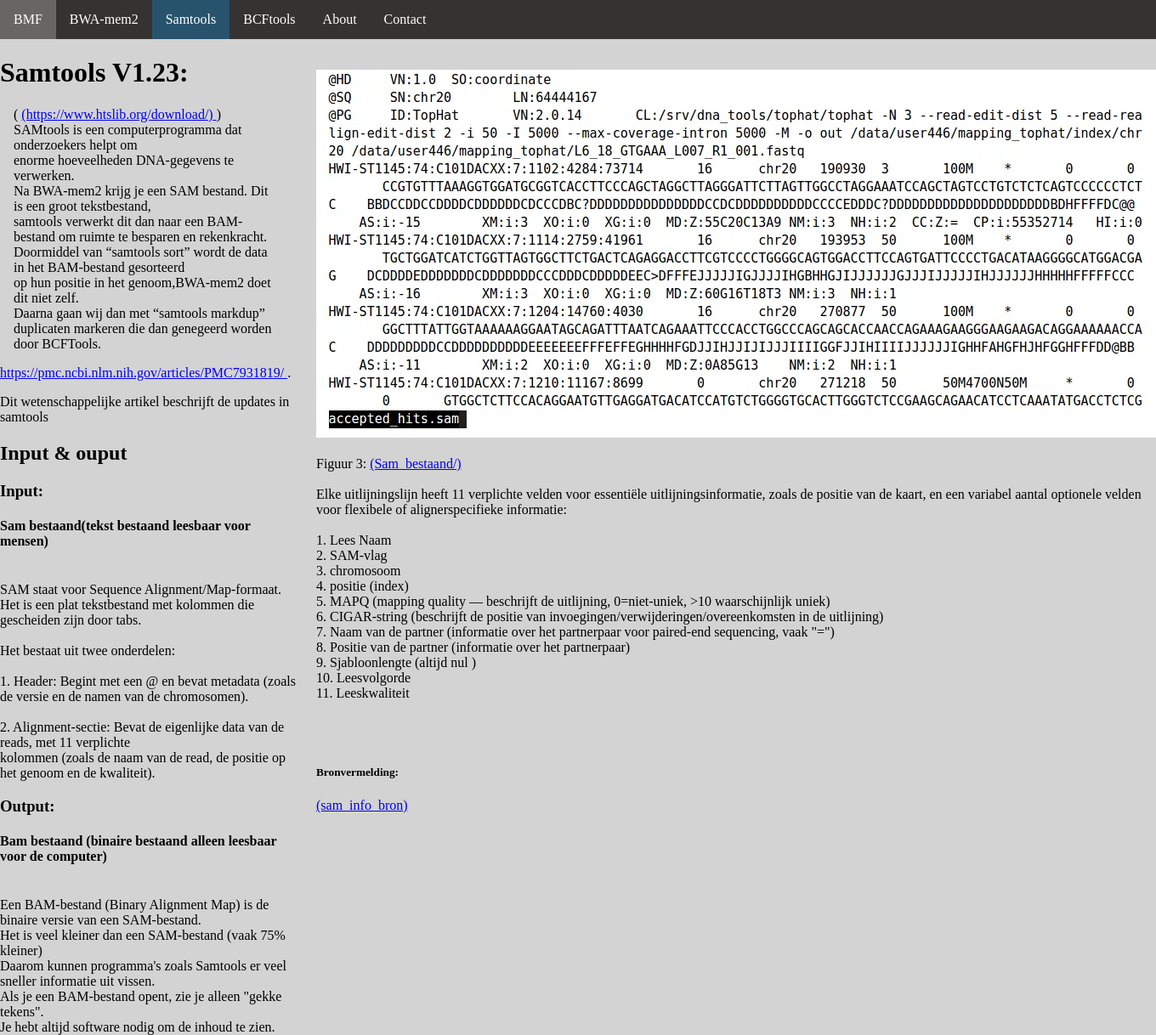
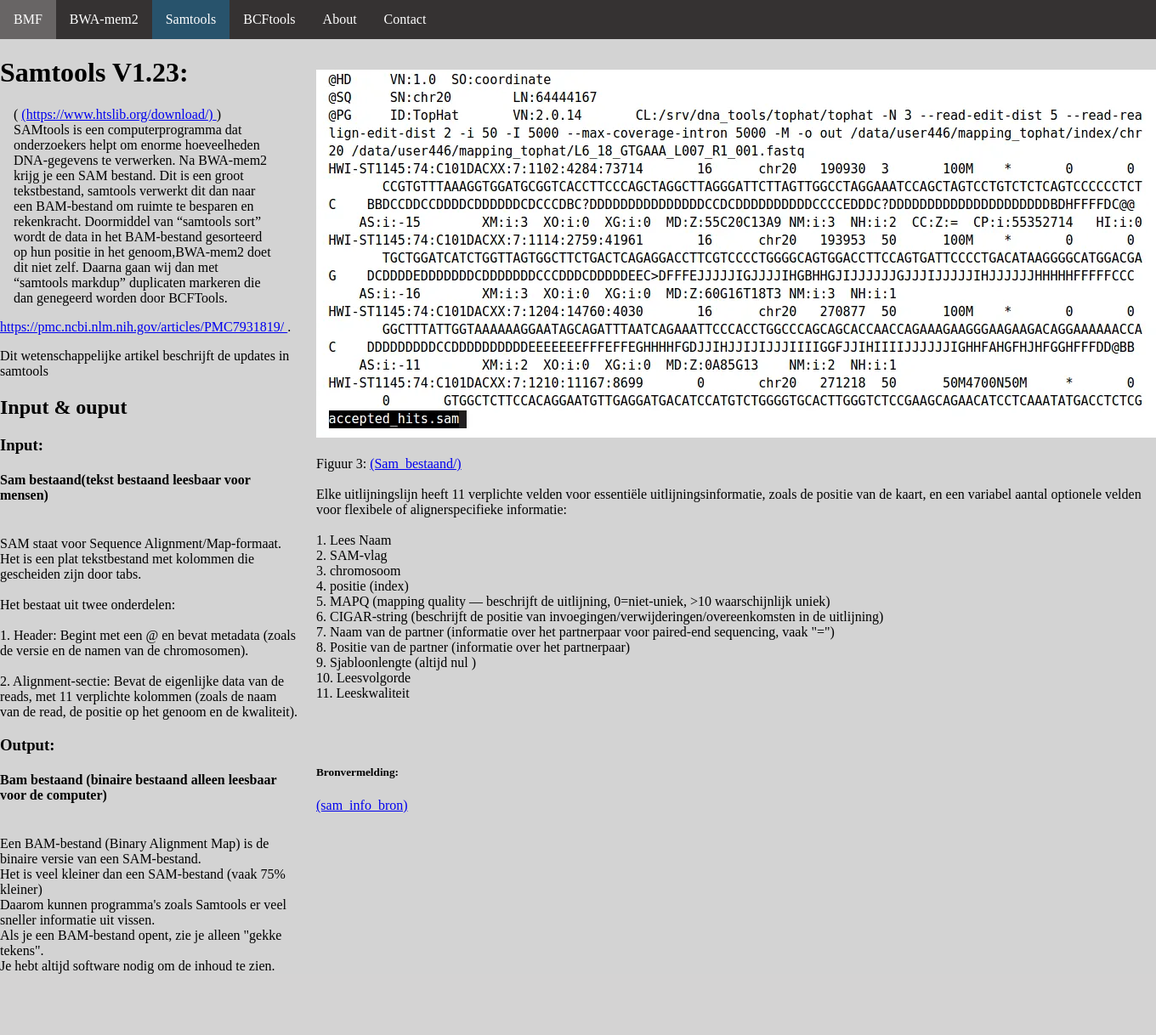
Before and after one commit to mokalashhanze/installatie-handleiding-tool, a Flask app: page /samtools in a window 1360 px wide. Shown: the whole page at 85% size. After the commit the page ends 1146 px from the top, so only its background shows below. Run offline with Flask 3, Linux system fonts and the light colour scheme.

Commit message:
Update samtools.html

```diff
--- a/website/templates/samtools.html
+++ b/website/templates/samtools.html
@@ -16,7 +16,7 @@
         <li><a href="contactgegevens.html">Contact</a></li>
     </ul>
 
-    <div style="display: flex; justify-content: space-between; gap: 20px;">
+    <div style="display: flex; max-width: 200ch; justify-content: space-between; gap: 20px;">
         <div style="flex: 1;">
         <h1>
             Samtools V1.23:
@@ -29,17 +29,11 @@
             )
         <br>
         SAMtools is een computerprogramma dat onderzoekers helpt om
-        <br>
         enorme hoeveelheden DNA-gegevens te verwerken.
-        <br>
         Na BWA-mem2 krijg je een SAM bestand. Dit is een groot tekstbestand,
-        <br>
         samtools verwerkt dit dan naar een BAM-bestand om ruimte te besparen en rekenkracht.
-        <br>
         Doormiddel van “samtools sort” wordt de data in het BAM-bestand gesorteerd
-        <br>
         op hun positie in het genoom,BWA-mem2 doet dit niet zelf.
-        <br>
         Daarna gaan wij dan met “samtools markdup” duplicaten markeren die dan genegeerd worden door BCFTools.
         <br>
         </p>
@@ -73,7 +67,6 @@
         <br>
         <br>
         2. Alignment-sectie: Bevat de eigenlijke data van de reads, met 11 verplichte
-        <br>
         kolommen (zoals de naam van de read, de positie op het genoom en de kwaliteit).
         <br>
         <h3>
```
